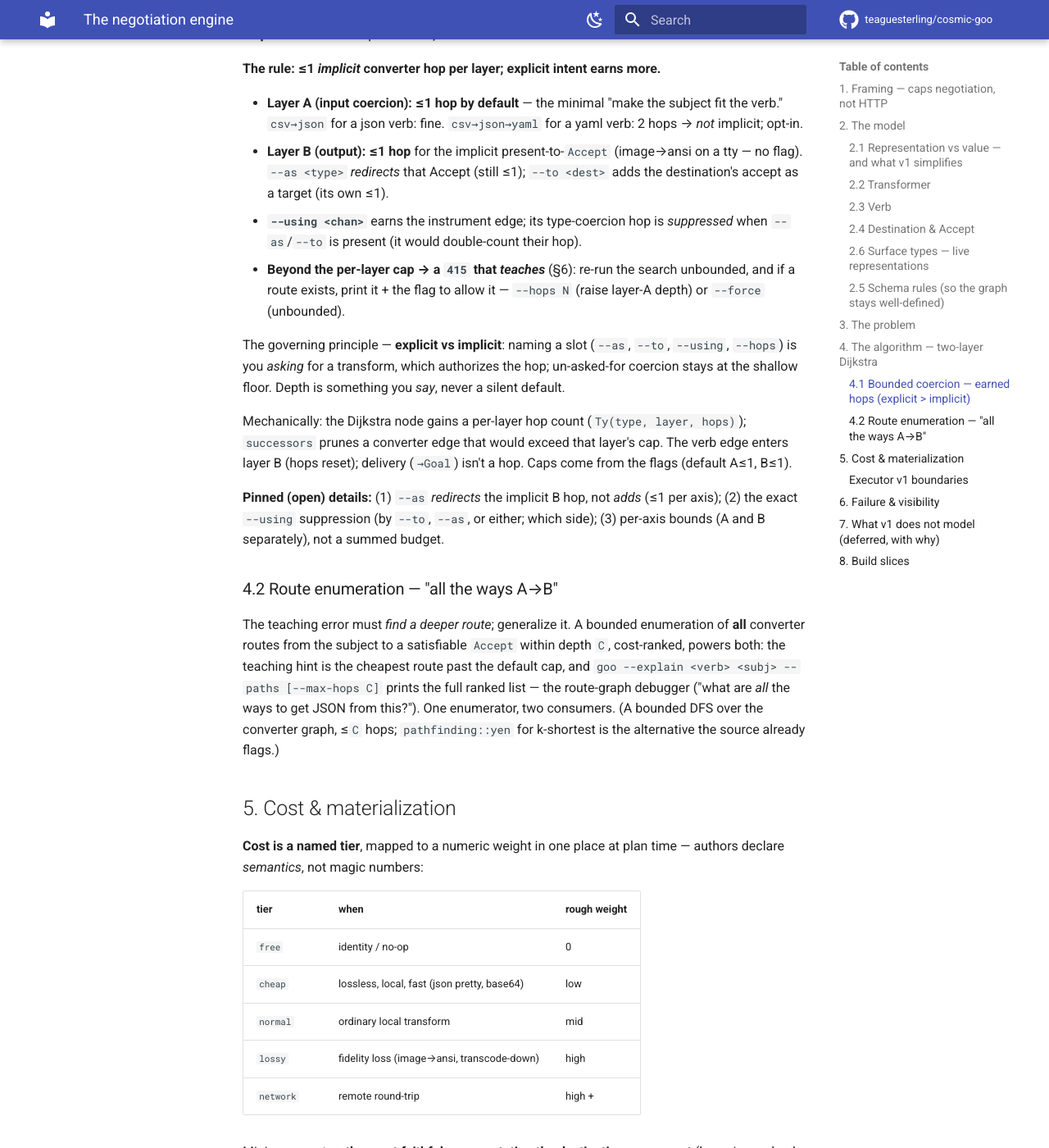
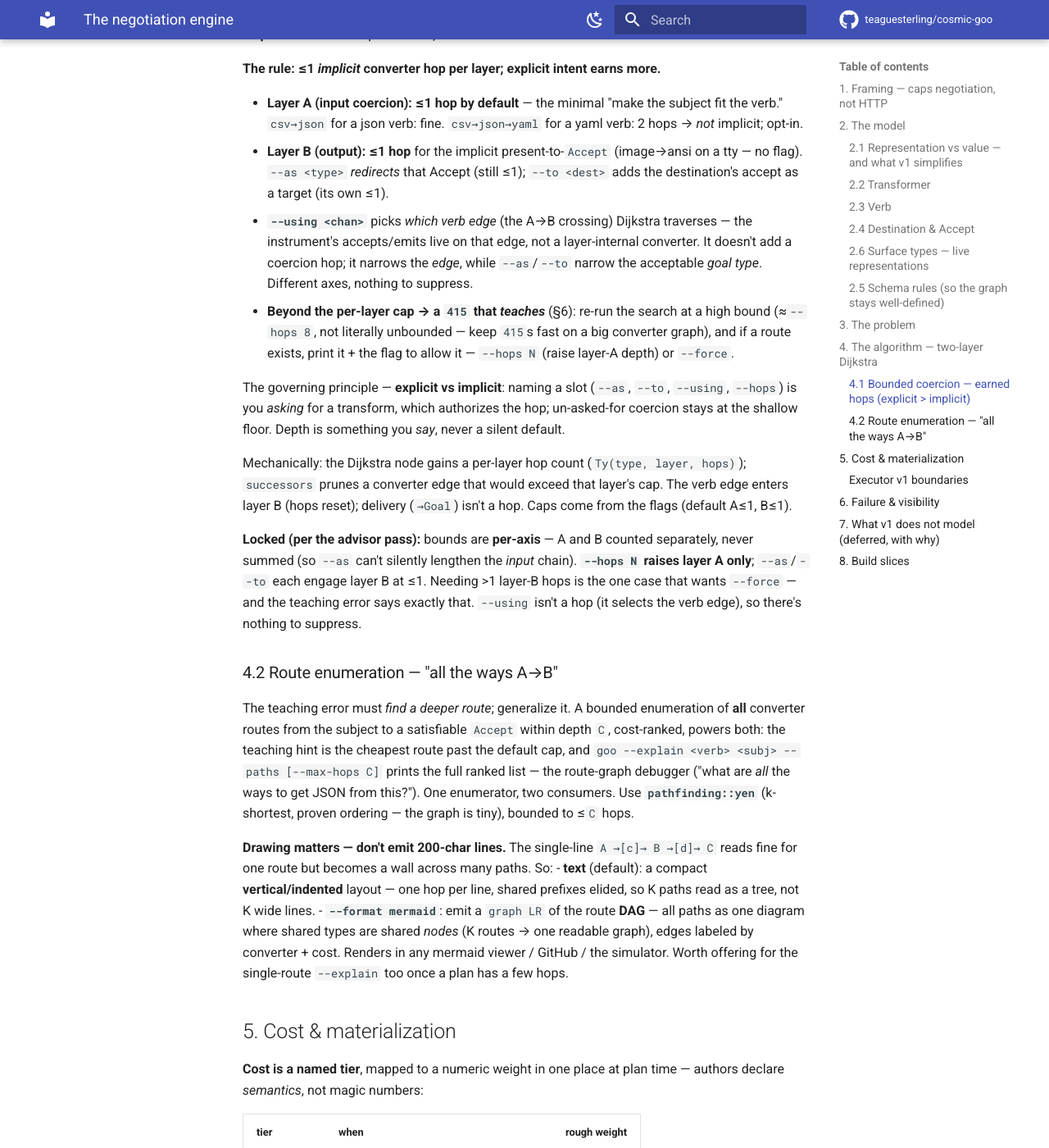
Before and after one commit to teaguesterling/cosmic-goo, an MkDocs documentation site: the page built from doc/design/negotiation.md, in a window 1280 px wide and 1400 px high, scrolled down 4901 px. Shown: the whole window at 82% size. Built offline with MkDocs 1.6.1 and Material for MkDocs 9.7.7, drawn with Linux system fonts in a browser that asks for light colours; comment, search, counter and statistics services are not loaded.

Commit message:
feat(rust): earned-hops stage 1 — thread per-layer hop caps (no behavior change)
Adds a per-layer converter-hop count to the Dijkstra node and threads
`max_hops_a`/`max_hops_b` through the planner, defaulted to `u8::MAX` so
search is still unbounded — proving the refactor is behavior-preserving
before any defaults flip (stage 2).

- `Node::Ty(type, layer, hops)`: the hop count is part of node identity, so
  Dijkstra prunes per-layer depth. Crossing the verb edge resets it (layer B
  earns its own coercion budget); delivery (→Goal) is never a hop.
- `successors` gates within-layer converter edges by `hops < cap` where
  `cap = if layer { max_hops_b } else { max_hops_a }`.
- `plan` stays a 6-arg unbounded wrapper (keeps the pure-planner tests'
  "any depth" intent explicit); new `plan_bounded` carries the caps.
  `plan_request_using` passes `u8::MAX,u8::MAX` for now.

Design: negotiation.md §4.1 locked details (per-axis bounds, --using is the
verb edge not a hop, teaching error re-searches at ~--hops 8) + §4.2 route
drawing (vertical/indented text, opt-in `--format mermaid` graph LR).

Verified: 148 engine units; 295/295 both engines (zero diff).

Co-Authored-By: Claude Opus 4.7 (1M context) <noreply@anthropic.com>

```diff
--- a/doc/design/negotiation.md
+++ b/doc/design/negotiation.md
@@ -224,11 +224,15 @@ Auto-coercion must be **predictable** — a hop is **earned, not free.**
 - **Layer B (output): ≤1 hop** for the implicit present-to-`Accept` (image→ansi on
   a tty — no flag). `--as <type>` *redirects* that Accept (still ≤1); `--to <dest>`
   adds the destination's accept as a target (its own ≤1).
-- **`--using <chan>`** earns the instrument edge; its type-coercion hop is
-  *suppressed* when `--as`/`--to` is present (it would double-count their hop).
-- **Beyond the per-layer cap → a `415` that *teaches*** (§6): re-run the search
-  unbounded, and if a route exists, print it + the flag to allow it — `--hops N`
-  (raise layer-A depth) or `--force` (unbounded).
+- **`--using <chan>`** picks *which verb edge* (the A→B crossing) Dijkstra
+  traverses — the instrument's accepts/emits live on that edge, not a
+  layer-internal converter. It doesn't add a coercion hop; it narrows the *edge*,
+  while `--as`/`--to` narrow the acceptable *goal type*. Different axes, nothing to
+  suppress.
+- **Beyond the per-layer cap → a `415` that *teaches*** (§6): re-run the search at
+  a high bound (≈`--hops 8`, not literally unbounded — keep `415`s fast on a big
+  converter graph), and if a route exists, print it + the flag to allow it —
+  `--hops N` (raise layer-A depth) or `--force`.
 
 The governing principle — **explicit vs implicit**: naming a slot (`--as`, `--to`,
 `--using`, `--hops`) is you *asking* for a transform, which authorizes the hop;
@@ -240,9 +244,12 @@ Mechanically: the Dijkstra node gains a per-layer hop count
 that layer's cap. The verb edge enters layer B (hops reset); delivery (`→Goal`)
 isn't a hop. Caps come from the flags (default A≤1, B≤1).
 
-**Pinned (open) details:** (1) `--as` *redirects* the implicit B hop, not *adds*
-(≤1 per axis); (2) the exact `--using` suppression (by `--to`, `--as`, or either;
-which side); (3) per-axis bounds (A and B separately), not a summed budget.
+**Locked (per the advisor pass):** bounds are **per-axis** — A and B counted
+separately, never summed (so `--as` can't silently lengthen the *input* chain).
+**`--hops N` raises layer A only**; `--as`/`--to` each engage layer B at ≤1.
+Needing >1 layer-B hops is the one case that wants `--force` — and the teaching
+error says exactly that. `--using` isn't a hop (it selects the verb edge), so
+there's nothing to suppress.
 
 ### 4.2 Route enumeration — "all the ways A→B"
 
@@ -251,9 +258,19 @@ of **all** converter routes from the subject to a satisfiable `Accept` within de
 `C`, cost-ranked, powers both: the teaching hint is the cheapest route past the
 default cap, and `goo --explain <verb> <subj> --paths [--max-hops C]` prints the
 full ranked list — the route-graph debugger ("what are *all* the ways to get JSON
-from this?"). One enumerator, two consumers. (A bounded DFS over the converter
-graph, ≤`C` hops; `pathfinding::yen` for k-shortest is the alternative the source
-already flags.)
+from this?"). One enumerator, two consumers. Use **`pathfinding::yen`** (k-shortest,
+proven ordering — the graph is tiny), bounded to ≤`C` hops.
+
+**Drawing matters — don't emit 200-char lines.** The single-line
+`A →[c]→ B →[d]→ C` reads fine for one route but becomes a wall across many paths.
+So:
+- **text** (default): a compact **vertical/indented** layout — one hop per line,
+  shared prefixes elided, so K paths read as a tree, not K wide lines.
+- **`--format mermaid`**: emit a `graph LR` of the route **DAG** — all paths as one
+  diagram where shared types are shared *nodes* (K routes → one readable graph),
+  edges labeled by converter + cost. Renders in any mermaid viewer / GitHub / the
+  simulator. Worth offering for the single-route `--explain` too once a plan has a
+  few hops.
 
 ## 5. Cost & materialization
 
```
Also changed, not shown: 1 other file.
